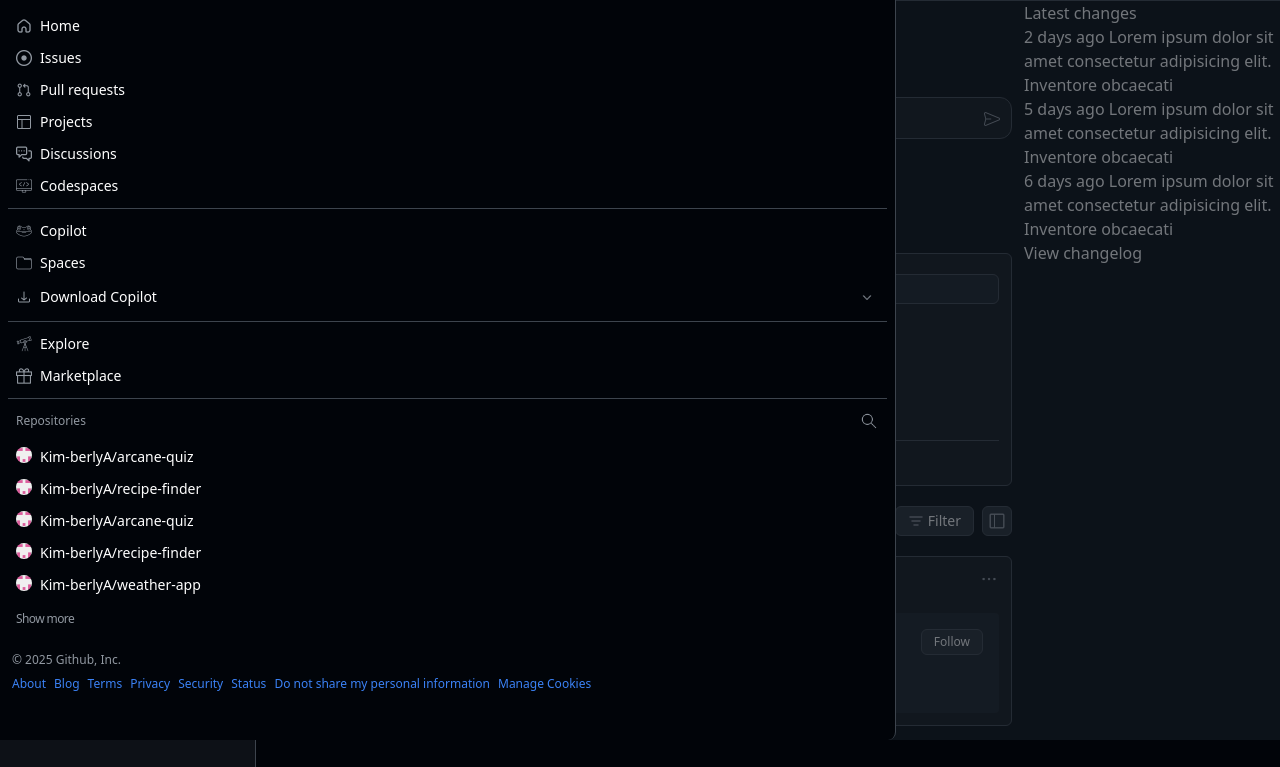
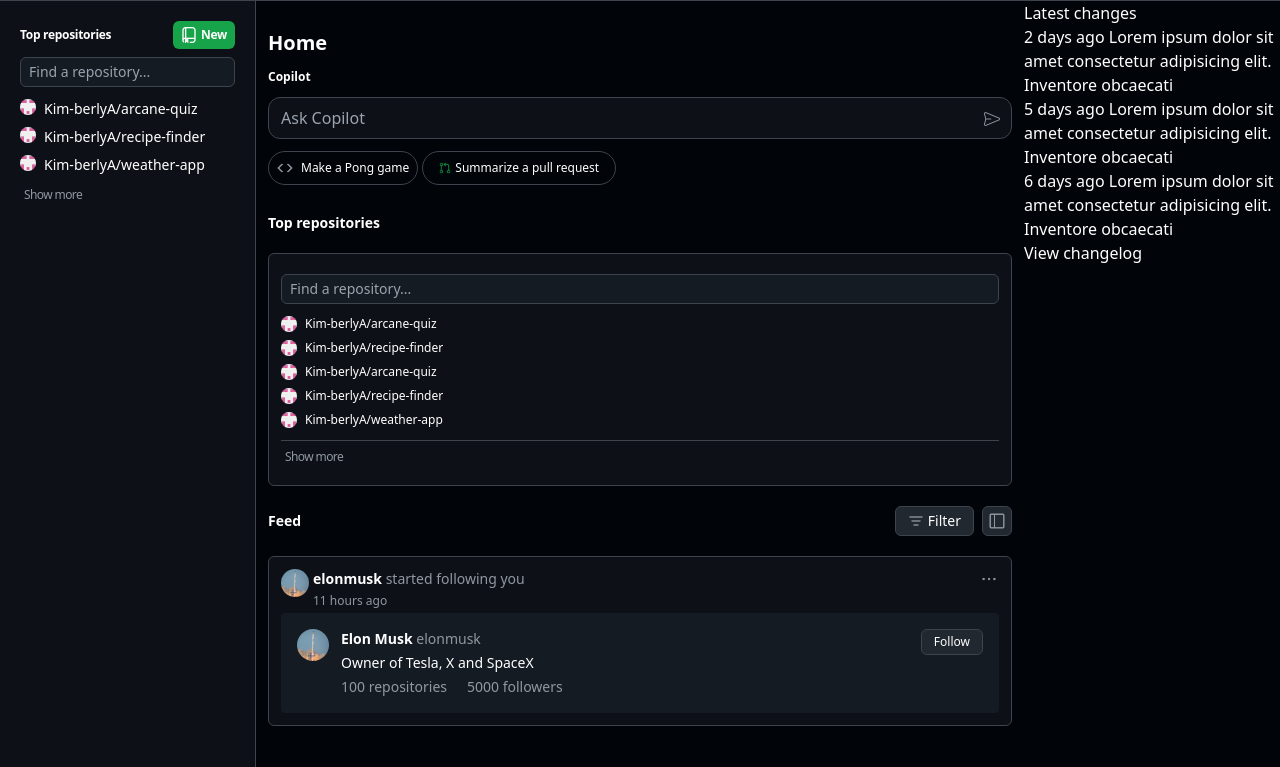
Before and after one commit to Kim-berlyA/github-dashboard-clone, a website: page src/index.html in a window 1280 px wide. Shown: the part 60-827 px from the top of the page. Drawn offline with nearby package versions, Linux system fonts and the light colour scheme; files that its build step writes are made by us from their sources.

Commit message:
fix: make navbar closed on page load

```diff
--- a/src/index.html
+++ b/src/index.html
@@ -9,9 +9,9 @@
 </head>
 
 <body class="bg-github-background text-white no-scrollbar">
-  <div id="blur" class="fixed inset-0 bg-github-secondary/60 z-40"></div>
+  <div id="blur" class="hidden inset-0 bg-github-secondary/60 z-40"></div>
 
-  <nav id="nav" class="w-[70%] h-screen fixed top-0 left-0 border-r border-github-tertiary rounded-r-lg z-50 bg-github-background py-3 px-2 text-sm flex flex-col transform transition-transform duration-100 ease-in-out">
+  <nav id="nav" class="w-[70%] h-screen fixed top-0 left-0 border-r border-github-tertiary rounded-r-lg z-50 bg-github-background py-3 px-2 text-sm flex flex-col transform transition-transform duration-100 ease-in-out -translate-x-full">
     <div class="flex justify-between mb-5 px-2 sticky">
       <img src="../img/github-logo-white.png" alt="github logo" class="size-7">
       <button id="close" class="p-2 focus:bg-[#2d333b] hover:bg-[#2d333b] rounded">
--- a/src/script.js
+++ b/src/script.js
@@ -8,12 +8,14 @@
   navBar.classList.remove('-translate-x-full');
   bodyElement.classList.add('no-scroll');
   blurBackground.classList.remove('hidden');
+  blurBackground.classList.add('fixed');
 }
 
 function closeNavBar() {
   navBar.classList.add('-translate-x-full');
   bodyElement.classList.remove('no-scroll');
   blurBackground.classList.add('hidden');
+  blurBackground.classList.remove('fixed');
 }
 
 blurBackground.addEventListener('click', () => {
```
